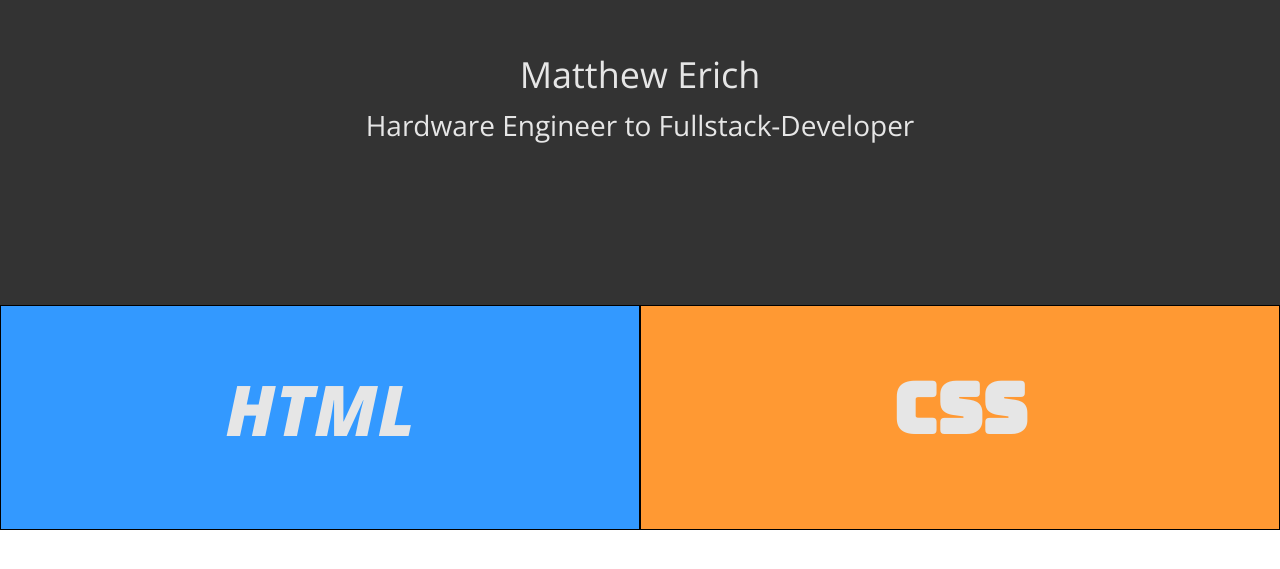
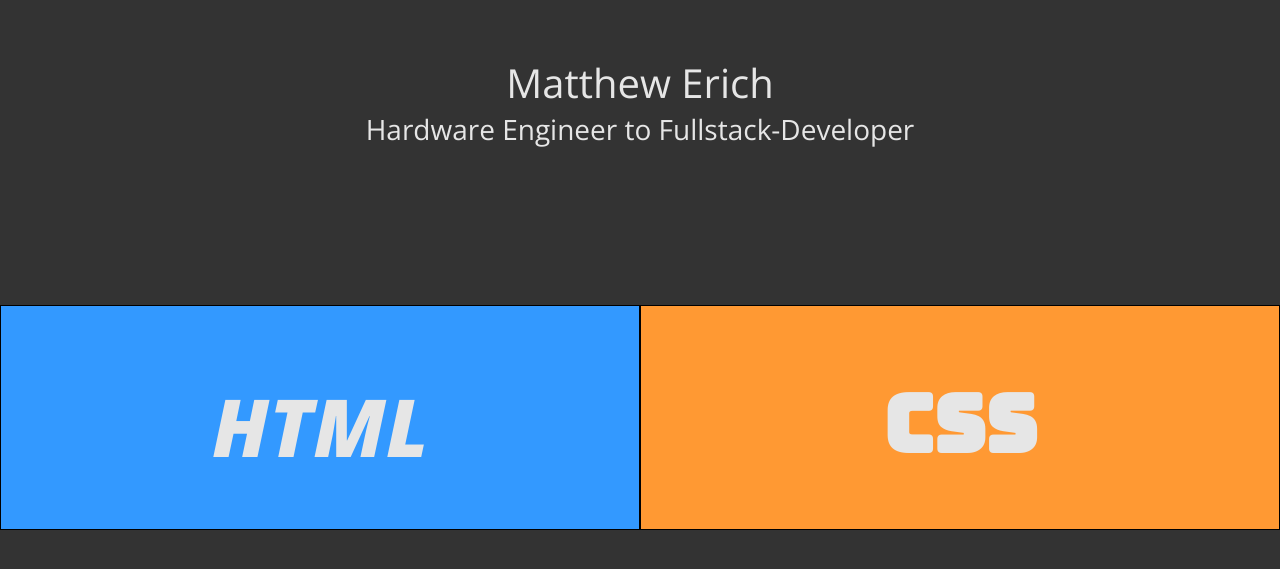
Before and after one commit to matterich1992/HTML-Practice, a plain HTML site: page Bootstrap Portfolio/main.html in a window 1280 px wide. Shown: the part 145-714 px from the top of the page. Drawn offline with nearby package versions, Linux system fonts and the light colour scheme.

Commit message:
Order in heading change
Updated order of css in the header /<link>/

```diff
--- a/Bootstrap Portfolio/main.html
+++ b/Bootstrap Portfolio/main.html
@@ -2,24 +2,24 @@
 <html lang="en">
   <head>
       <title>Portfolio Site</title>
-      <link rel="stylesheet"  href="styles.css">
         <meta charset="utf-8">
         <meta name="viewport" content="width=device-width, initial-scale=1">          <link rel="stylesheet" href="https://maxcdn.bootstrapcdn.com/bootstrap/3.3.6/css/bootstrap.min.css" integrity="sha384-1q8mTJOASx8j1Au+a5WDVnPi2lkFfwwEAa8hDDdjZlpLegxhjVME1fgjWPGmkzs7" crossorigin="anonymous'>
 
           <link rel="stylesheet" href="https://maxcdn.bootstrapcdn.com/bootstrap/3.3.6/css/bootstrap-theme.min.css" integrity="sha384-fLW2N01lMqjakBkx3l/M9EahuwpSfeNvV63J5ezn3uZzapT0u7EYsXMjQV+0En5r" crossorigin="anonymous">
       <link href="https://fonts.googleapis.com/css?family=Open+Sans:400,800i" rel="stylesheet">
       <link href="https://fonts.googleapis.com/css?family=Bungee" rel="stylesheet">
-
+      <link rel="stylesheet"  href="styles.css">
 
 </head>
 <body>
 
 <div class="container-fluid">
     <div class="row">
-      <div class=" header col-xs-12">
+      		<div class=" header col-xs-12">
 			     <h1 class = " name text-center">Matthew Erich</h1>
   				<p class = "subheader text-center">Hardware Engineer to Fullstack-Developer</p>
 			</div>
+
     <div class = "row">
       <div class = " main-body col-xs-12">
         <div class = "body1 col-xs-6">
--- a/Bootstrap Portfolio/styles.css
+++ b/Bootstrap Portfolio/styles.css
@@ -15,6 +15,9 @@ html, body, h1, h2, h3, h4, p, div, ul, ol, li {
     -ms-box-sizing: border-box;
     box-sizing: border-box;
 }
+body {
+background-color: #333333;
+}
 
 .header {
   color: #e6e6e6;
@@ -27,8 +30,13 @@ html, body, h1, h2, h3, h4, p, div, ul, ol, li {
   margin-top: 200px;
 }
 
+.header h1 {
+  font-size: 250%;
+}
+
 .header p {
-  font-size: 200%;
+  font-size: 175%;
+  font-weight: lighter;
 }
 
 .body1 {
```
